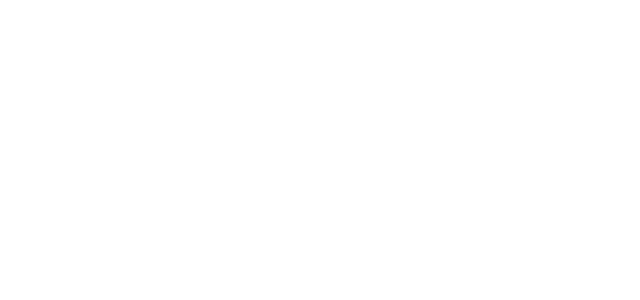
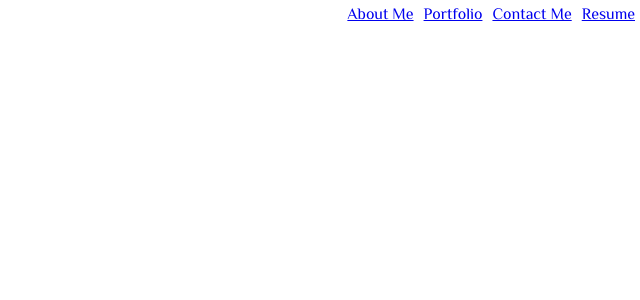
Before and after one commit to JessicaDubina/react-portfolio, a React (Vite) app: page / in a window 1280 px wide. Shown: the top 300 px of the page, without its empty margins (640-1280 px from the left). Built offline with nearby package versions, Linux system fonts and the light colour scheme.

Commit message:
added nav component and font

```diff
--- a/index.html
+++ b/index.html
@@ -3,6 +3,9 @@
 <head>
     <meta charset="UTF-8">
     <meta name="viewport" content="width=device-width, initial-scale=1.0">
+    <link rel="preconnect" href="https://fonts.googleapis.com">
+    <link rel="preconnect" href="https://fonts.gstatic.com" crossorigin>
+    <link href="https://fonts.googleapis.com/css2?family=Philosopher:ital,wght@0,400;0,700;1,400;1,700&display=swap" rel="stylesheet">
     <title>Portfolio</title>
 </head>
 <body>
--- a/package.json
+++ b/package.json
@@ -13,8 +13,8 @@
   "author": "",
   "license": "MIT",
   "dependencies": {
+    "bootstrap": "^5.2.3",
     "react": "^18.2.0",
-    "bootstrap": "^5.2.3",
     "react-dom": "^18.2.0"
   },
   "devDependencies": {
--- /dev/null
+++ b/src/App.css
@@ -0,0 +1,31 @@
+* {
+    box-sizing: border-box;
+    margin: 0;
+    padding: 0;
+    font-family: 'Philosopher', sans-serif;
+  }
+
+
+  .philosopher-regular {
+    font-family: "Philosopher", sans-serif;
+    font-weight: 400;
+    font-style: normal;
+  }
+
+  .philosopher-regular-italic {
+    font-family: "Philosopher", sans-serif;
+    font-weight: 400;
+    font-style: italic;
+  }
+
+  .philosopher-bold {
+    font-family: "Philosopher", sans-serif;
+    font-weight: 700;
+    font-style: normal;
+  }
+
+  .philosopher-bold-italic {
+    font-family: "Philosopher", sans-serif;
+    font-weight: 700;
+    font-style: italic;
+  }
--- a/src/App.jsx
+++ b/src/App.jsx
@@ -1,7 +1,12 @@
-// import HelloReact from './components/HelloReact';
+import './App.css';
+import Nav from './components/Nav';
 
 function App() {
-//   return <HelloReact />;
+    return (
+        <div>
+          <Nav />
+        </div>
+      );
 }
 
 export default App;
--- /dev/null
+++ b/src/components/Nav.jsx
@@ -0,0 +1,29 @@
+export default function Nav() {
+  const linkStyle = { border: '1px black', padding: '5px' };
+
+  return (
+    <nav className="main-header-menu">
+      <section
+        style={{
+          display: 'flex',
+          flexDirection: 'row',
+          alignItems: 'flex-start',
+          justifyContent: 'flex-end',
+        }}
+      >
+        <div style={linkStyle}>
+          <a href="#">About Me</a>
+        </div>
+        <div style={linkStyle}>
+          <a href="#">Portfolio</a>
+        </div>
+        <div style={linkStyle}>
+          <a href="#">Contact Me</a>
+        </div>
+        <div style={linkStyle}>
+          <a href="#">Resume</a>
+        </div>
+      </section>
+    </nav>
+  );
+}
```
